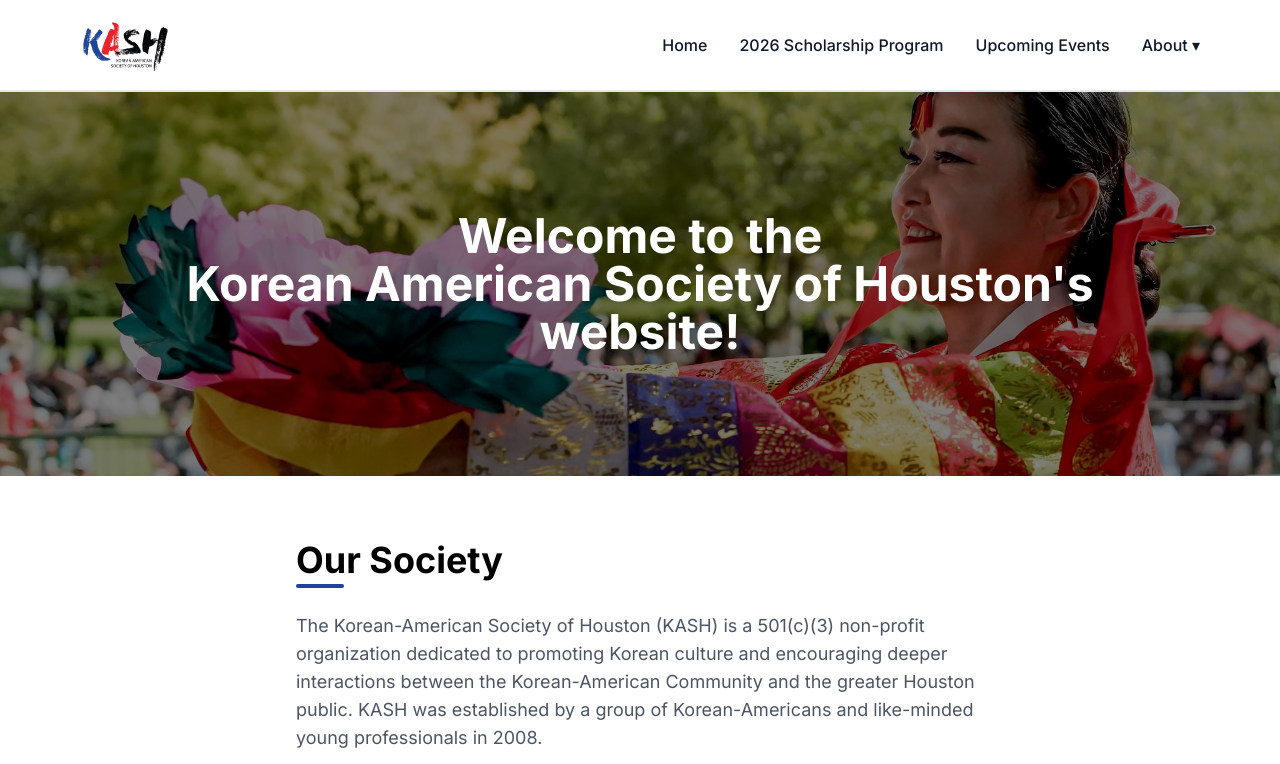
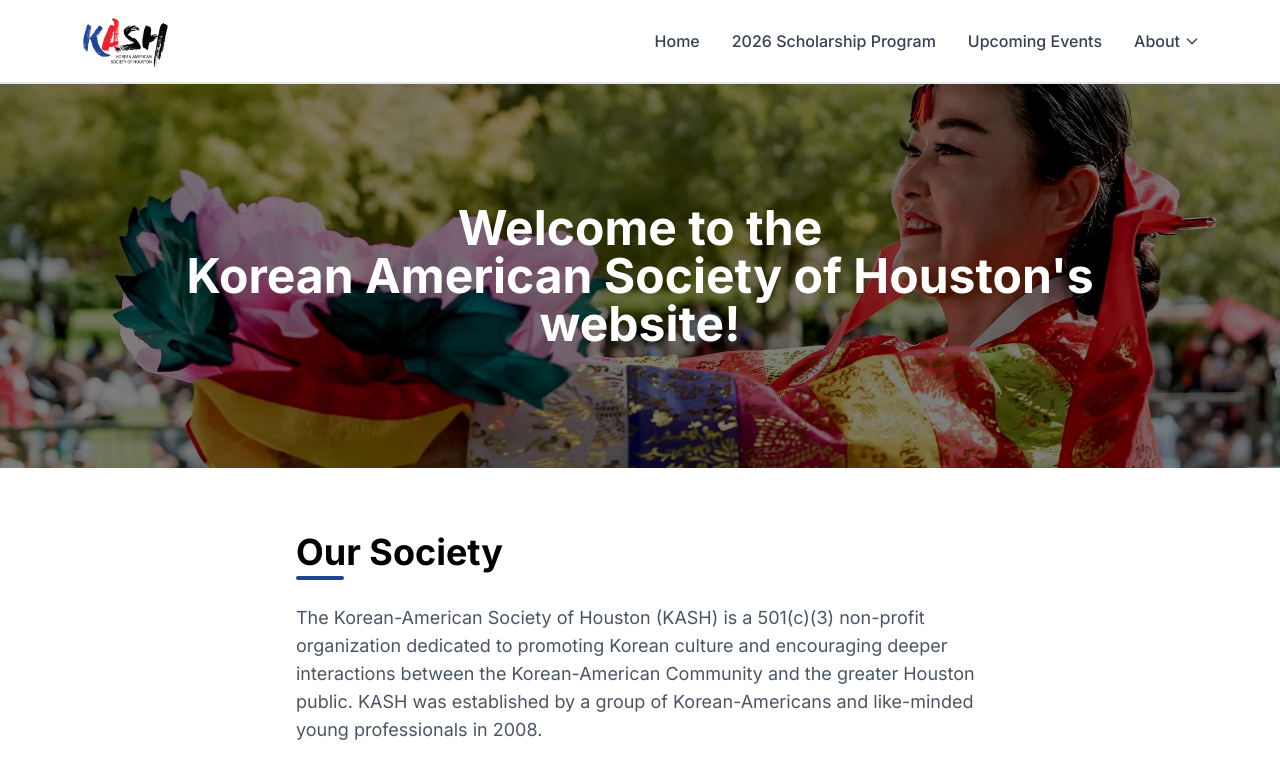
Before and after one commit to JohnKASH/kash, a Next.js app: page / in a window 1280 px wide. Shown: the top 764 px of the page. Built offline with nearby package versions, Linux system fonts and the light colour scheme.

Commit message:
fixed navbar

```diff
--- a/app/components/Navbar.js
+++ b/app/components/Navbar.js
@@ -1,5 +1,5 @@
-'use client'
-import React, { useState } from 'react';
+'use client';
+import { useState, useEffect, useRef } from 'react';
 import Image from 'next/image';
 
 const primaryLinks = [
@@ -17,42 +17,58 @@
 export default function Navbar() {
   const [isOpen, setIsOpen] = useState(false);
   const [aboutOpen, setAboutOpen] = useState(false);
+  const dropdownRef = useRef(null);
+
+  // Close About dropdown when clicking outside
+  useEffect(() => {
+    function handleClickOutside(e) {
+      if (dropdownRef.current && !dropdownRef.current.contains(e.target)) {
+        setAboutOpen(false);
+      }
+    }
+    document.addEventListener("mousedown", handleClickOutside);
+    return () => document.removeEventListener("mousedown", handleClickOutside);
+  }, []);
 
   return (
     <div className="border-b-2 relative z-50">
-      <nav className="bg-white border-gray-200 relative z-50">
-
-        <div className="max-w-6xl mx-auto flex flex-wrap items-center justify-between p-4">
+      <nav className="bg-white">
+        <div className="max-w-6xl mx-auto flex items-center justify-between px-4 py-3">
 
           {/* Logo */}
           <a href="/">
-            <Image src="/assets/logo.png" width={90} height={90} alt="Logo" />
+            <Image src="/assets/logo.png" width={90} height={90} alt="KASH Logo" />
           </a>
 
-          {/* Mobile button */}
+          {/* Mobile toggle */}
           <button
             type="button"
-            className="inline-flex items-center p-2 w-10 h-10 justify-center text-sm text-gray-500 rounded-lg md:hidden hover:bg-gray-100"
+            className="md:hidden inline-flex items-center justify-center p-2 w-10 h-10 text-gray-500 rounded-lg hover:bg-gray-100 focus:outline-none focus:ring-2 focus:ring-gray-200"
             aria-expanded={isOpen}
             onClick={() => setIsOpen(!isOpen)}
           >
             <span className="sr-only">Open menu</span>
-            <svg className="w-5 h-5" xmlns="http://www.w3.org/2000/svg" fill="none" viewBox="0 0 17 14">
-              <path stroke="currentColor" strokeLinecap="round" strokeLinejoin="round" strokeWidth="2" d="M1 1h15M1 7h15M1 13h15" />
-            </svg>
+            {isOpen ? (
+              <svg className="w-5 h-5" fill="none" viewBox="0 0 24 24" stroke="currentColor" strokeWidth={2}>
+                <path strokeLinecap="round" strokeLinejoin="round" d="M6 18L18 6M6 6l12 12" />
+              </svg>
+            ) : (
+              <svg className="w-5 h-5" fill="none" viewBox="0 0 17 14">
+                <path stroke="currentColor" strokeLinecap="round" strokeLinejoin="round" strokeWidth="2" d="M1 1h15M1 7h15M1 13h15" />
+              </svg>
+            )}
           </button>
 
-          {/* Nav */}
-          <div className={`${isOpen ? 'block' : 'hidden'} w-full md:block md:w-auto`}>
+          {/* Desktop + mobile nav */}
+          <div className={`${isOpen ? 'block' : 'hidden'} md:block absolute md:static top-full left-0 w-full md:w-auto bg-white md:bg-transparent border-b md:border-0 shadow-md md:shadow-none z-40`}>
+            <ul className="flex flex-col md:flex-row md:items-center md:gap-8 font-medium px-4 py-3 md:p-0">
 
-            <ul className="font-medium flex flex-col p-4 md:p-0 mt-4 border border-gray-100 rounded-lg bg-gray-50 md:flex-row md:items-center md:space-x-8 md:mt-0 md:border-0 md:bg-white">
-
-              {/* Primary links */}
               {primaryLinks.map(({ label, href }) => (
                 <li key={href}>
                   <a
                     href={href}
-                    className="block py-2 px-3 text-gray-900 rounded hover:bg-gray-100 md:hover:bg-transparent md:hover:text-kashBlue-600 md:p-0"
+                    onClick={() => setIsOpen(false)}
+                    className="block py-2 text-gray-700 hover:text-kashBlue-600 transition-colors duration-150"
                   >
                     {label}
                   </a>
@@ -60,43 +76,74 @@
               ))}
 
               {/* About dropdown */}
-              <li className="relative">
+              <li ref={dropdownRef} className="relative">
                 <button
                   onClick={() => setAboutOpen(!aboutOpen)}
-                  className="flex items-center gap-1 py-2 px-3 text-gray-900 rounded hover:bg-gray-100 md:hover:bg-transparent md:hover:text-kashBlue-600 md:p-0"
+                  className="flex items-center gap-1 py-2 text-gray-700 hover:text-kashBlue-600 transition-colors duration-150 w-full md:w-auto"
                 >
-                  About ▾
+                  About
+                  <svg
+                    className={`w-4 h-4 transition-transform duration-200 ${aboutOpen ? 'rotate-180' : ''}`}
+                    fill="none" viewBox="0 0 24 24" stroke="currentColor" strokeWidth={2}
+                  >
+                    <path strokeLinecap="round" strokeLinejoin="round" d="M19 9l-7 7-7-7" />
+                  </svg>
                 </button>
 
+                {/* Desktop dropdown */}
                 {aboutOpen && (
-                  <ul className="absolute right-0 mt-2 w-56 bg-white border rounded-md shadow-lg z-50">
-
+                  <ul className="hidden md:block absolute right-0 mt-1 w-52 bg-white border border-gray-100 rounded-xl shadow-lg overflow-hidden z-50">
                     {aboutLinks.map(({ label, href }) => (
                       <li key={href}>
                         <a
                           href={href}
-                          className="block px-4 py-2 hover:bg-gray-100"
+                          onClick={() => setAboutOpen(false)}
+                          className="block px-4 py-2.5 text-sm text-gray-700 hover:bg-blue-50 hover:text-kashBlue-600 transition-colors duration-150"
                         >
                           {label}
                         </a>
                       </li>
                     ))}
-
-                    {/* Divider */}
-                    <div className="border-t my-1" />
-
-                    {/* CTA inside dropdown */}
-                    <li>
+                    <div className="border-t border-gray-100 mx-3" />
+                    <li className="px-3 py-2">
                       <a
                         href="https://app.joinit.com/o/kash"
                         target="_blank"
                         rel="noopener noreferrer"
-                        className="block text-center mx-3 my-2 px-3 py-2 bg-kashBlue-600 text-white rounded hover:bg-kashBlue-700"
+                        onClick={() => setAboutOpen(false)}
+                        className="block text-center px-3 py-2 bg-kashBlue-600 text-white text-sm font-semibold rounded-lg hover:opacity-90 transition-opacity duration-150"
                       >
                         Become a Member
                       </a>
                     </li>
+                  </ul>
+                )}
 
+                {/* Mobile: inline expand */}
+                {aboutOpen && (
+                  <ul className="md:hidden pl-4 mt-1 border-l-2 border-kashBlue-600/20 space-y-1">
+                    {aboutLinks.map(({ label, href }) => (
+                      <li key={href}>
+                        <a
+                          href={href}
+                          onClick={() => { setAboutOpen(false); setIsOpen(false); }}
+                          className="block py-2 text-sm text-gray-600 hover:text-kashBlue-600 transition-colors duration-150"
+                        >
+                          {label}
+                        </a>
+                      </li>
+                    ))}
+                    <li className="pb-2">
+                      <a
+                        href="https://app.joinit.com/o/kash"
+                        target="_blank"
+                        rel="noopener noreferrer"
+                        onClick={() => { setAboutOpen(false); setIsOpen(false); }}
+                        className="inline-block mt-1 px-4 py-2 bg-kashBlue-600 text-white text-sm font-semibold rounded-lg hover:opacity-90 transition-opacity duration-150"
+                      >
+                        Become a Member
+                      </a>
+                    </li>
                   </ul>
                 )}
               </li>
```
